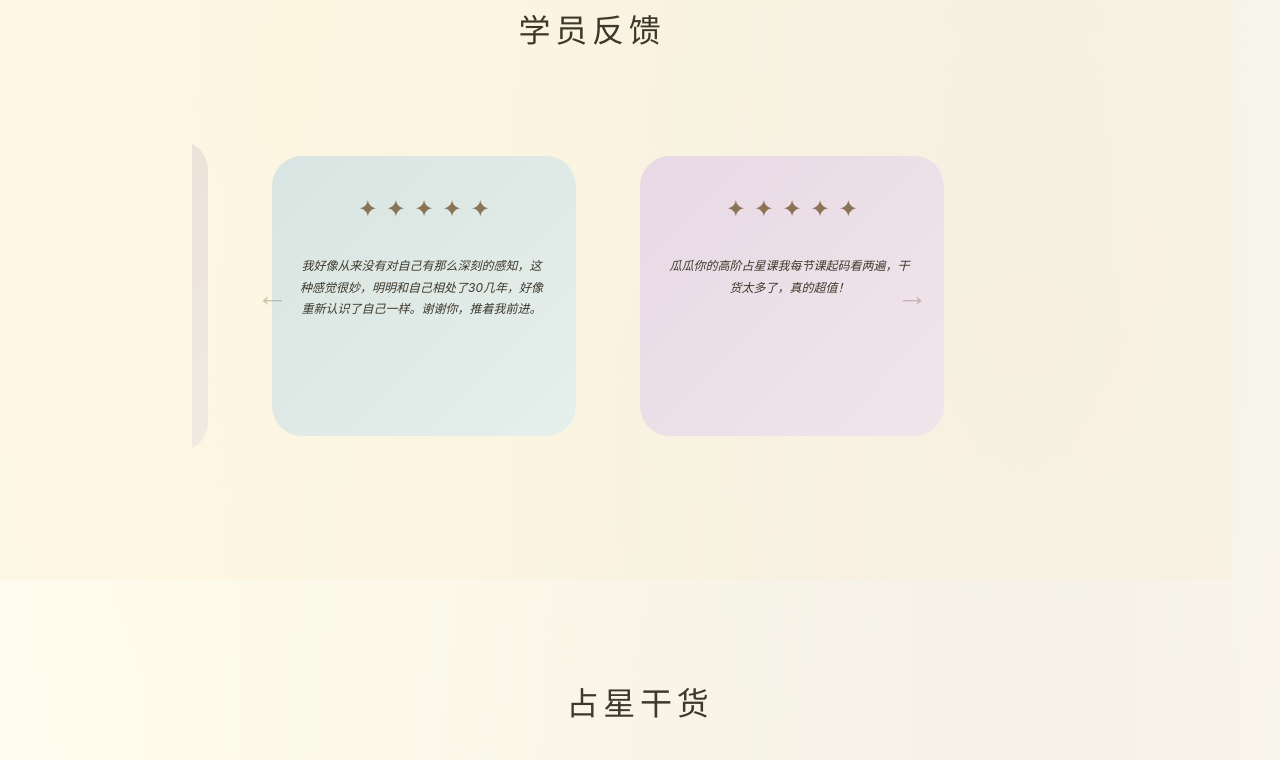
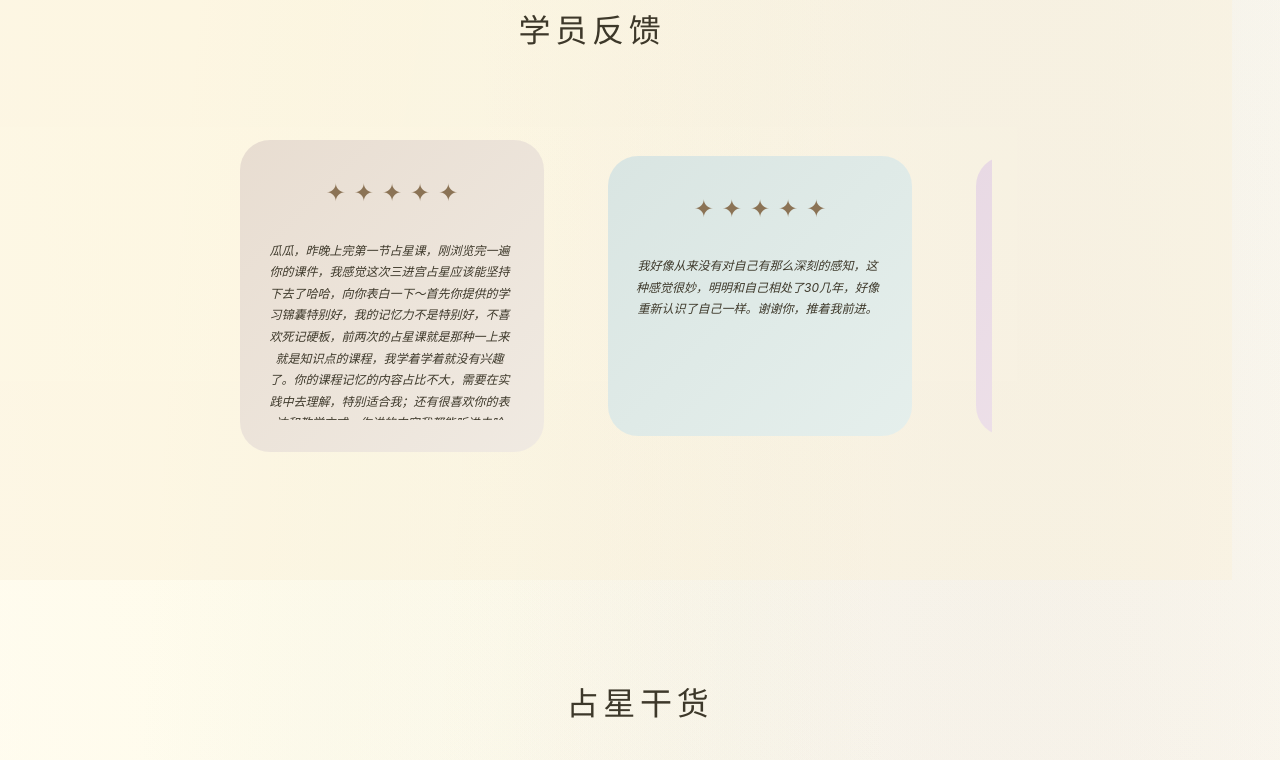
Before and after one commit to guaguasis-astro/guaguasis-website, a plain HTML site: page index.html in a window 1280 px wide. Shown: the part 5208-5968 px from the top of the page. Drawn offline with Linux system fonts and the light colour scheme; a web font is replaced by a local one.

Commit message:
修改学员反馈：删除箭头，改为手动滑动，确保卡片完整显示

```diff
--- a/index.html
+++ b/index.html
@@ -1704,9 +1704,17 @@
 
         .testimonials-track {
             display: flex;
-            transition: transform 0.5s ease;
             gap: 1.5rem;
             padding: 0 1rem;
+            overflow-x: auto;
+            scroll-snap-type: x mandatory;
+            -webkit-overflow-scrolling: touch;
+            scrollbar-width: none;
+            -ms-overflow-style: none;
+        }
+
+        .testimonials-track::-webkit-scrollbar {
+            display: none;
         }
 
         .testimonial-card {
@@ -1717,6 +1725,7 @@
             display: flex;
             justify-content: center;
             align-items: center;
+            scroll-snap-align: center;
         }
 
         @media (min-width: 600px) {
@@ -1826,45 +1835,6 @@
             font-style: italic;
         }
 
-        /* 侧边箭头 */
-        .testimonials-slider {
-            position: relative;
-        }
-
-        .testimonial-side-arrow {
-            position: absolute;
-            top: 50%;
-            transform: translateY(-50%);
-            font-size: 2rem;
-            color: #8B7355;
-            opacity: 0.4;
-            cursor: pointer;
-            z-index: 10;
-            padding: 1rem;
-            transition: opacity 0.3s ease;
-            user-select: none;
-        }
-
-        .testimonial-side-arrow:hover {
-            opacity: 0.7;
-        }
-
-        .testimonial-side-arrow.left {
-            left: 1rem;
-        }
-
-        .testimonial-side-arrow.right {
-            right: 1rem;
-        }
-
-        @media (min-width: 768px) {
-            .testimonial-side-arrow.left {
-                left: 3rem;
-            }
-            .testimonial-side-arrow.right {
-                right: 3rem;
-            }
-        }
 
         /* 占星干货卡片 */
         .articles-grid {
@@ -2178,7 +2148,6 @@
         <div class="testimonials-container">
             <div class="section-title">学员反馈</div>
             <div class="testimonials-slider">
-                <div class="testimonial-side-arrow left" id="prevBtn">←</div>
                 <div class="testimonials-track" id="testimonialsTrack">
                     <div class="testimonial-card">
                         <div class="testimonial-content morandi-1">
@@ -2296,7 +2265,6 @@
                         </div>
                     </div>
                 </div>
-                <div class="testimonial-side-arrow right" id="nextBtn">→</div>
             </div>
         </div>
     </section>
@@ -2597,72 +2565,7 @@
             }
         }
 
-        // 学员反馈滑动功能
-        const track = document.getElementById('testimonialsTrack');
-        const prevBtn = document.getElementById('prevBtn');
-        const nextBtn = document.getElementById('nextBtn');
-        const cards = document.querySelectorAll('.testimonial-card');
-
-        let currentIndex = 0;
-        let autoplayInterval;
-
-        function updateSlider() {
-            const cardWidth = cards[0].offsetWidth;
-            track.style.transform = `translateX(-${currentIndex * cardWidth}px)`;
-        }
-
-        function nextSlide() {
-            const maxIndex = cards.length - 1;
-            currentIndex = (currentIndex + 1) % (maxIndex + 1);
-            updateSlider();
-        }
-
-        function prevSlide() {
-            const maxIndex = cards.length - 1;
-            currentIndex = (currentIndex - 1 + maxIndex + 1) % (maxIndex + 1);
-            updateSlider();
-        }
-
-        function startAutoplay() {
-            autoplayInterval = setInterval(nextSlide, 4000);
-        }
-
-        function resetAutoplay() {
-            clearInterval(autoplayInterval);
-            startAutoplay();
-        }
-
-        prevBtn.addEventListener('click', () => {
-            prevSlide();
-            resetAutoplay();
-        });
-
-        nextBtn.addEventListener('click', () => {
-            nextSlide();
-            resetAutoplay();
-        });
-
-        // 移动端触摸滑动
-        let touchStartX = 0;
-        let touchEndX = 0;
-
-        track.addEventListener('touchstart', (e) => {
-            touchStartX = e.changedTouches[0].screenX;
-        });
-
-        track.addEventListener('touchend', (e) => {
-            touchEndX = e.changedTouches[0].screenX;
-            if (touchStartX - touchEndX > 50) {
-                nextSlide();
-                resetAutoplay();
-            } else if (touchEndX - touchStartX > 50) {
-                prevSlide();
-                resetAutoplay();
-            }
-        });
-
-        updateSlider();
-        startAutoplay();
+        // 学员反馈滑动功能 - 使用原生 scroll-snap 实现手动滑动
 
         // 滚动渐入效果
         const fadeInSections = document.querySelectorAll('.fade-in-section');
```
